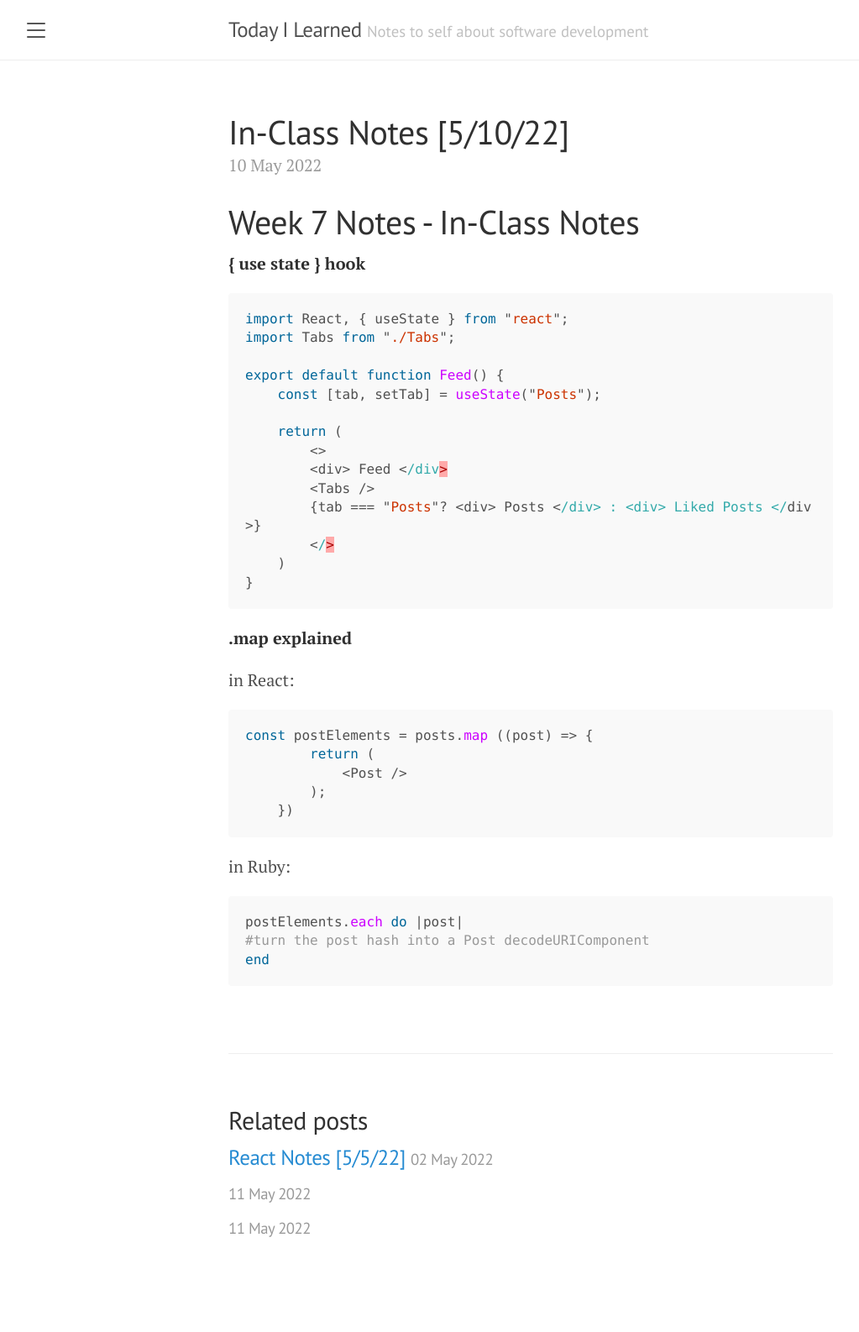
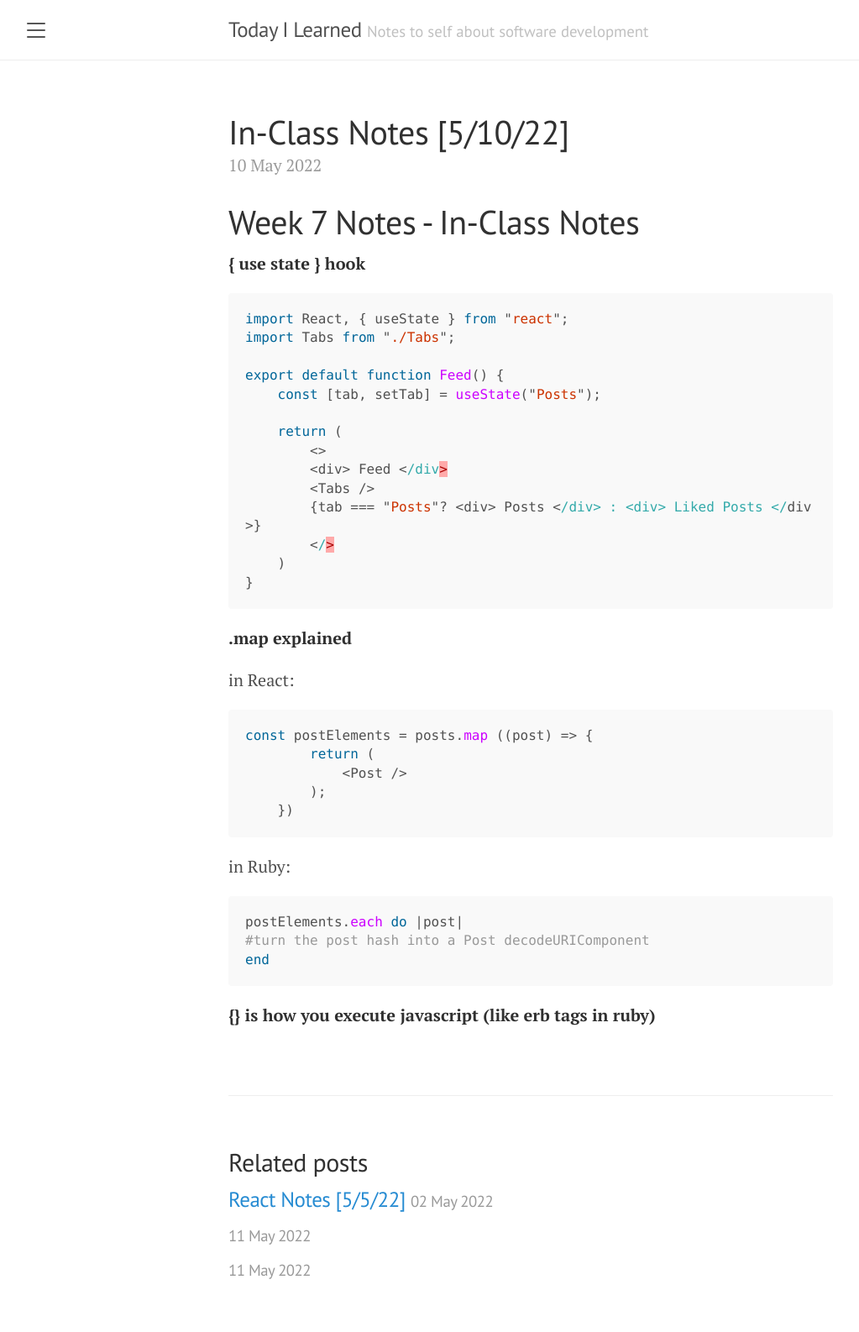
Before and after one commit to lepst0928/blog, a Jekyll site: the page built from _posts/2022-05-10-in-class-notes.md, in a window 1280 px wide. Shown: the whole page at 84% size, without its empty margins (8-1031 px from the left). Built offline with Jekyll 4.4.1, drawn with Linux system fonts in a browser that asks for light colours; before the commit the page ends 1536 px from its top, so only the background shows below that.

Commit message:
Update 2022-05-10-in-class-notes.md

````diff
--- a/_posts/2022-05-10-in-class-notes.md
+++ b/_posts/2022-05-10-in-class-notes.md
@@ -43,3 +43,6 @@ postElements.each do |post|
 #turn the post hash into a Post decodeURIComponent
 end
 ```
+
+
+**{} is how you execute javascript (like erb tags in ruby)**
````
